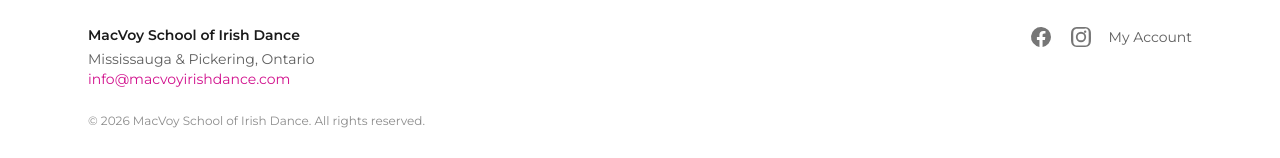
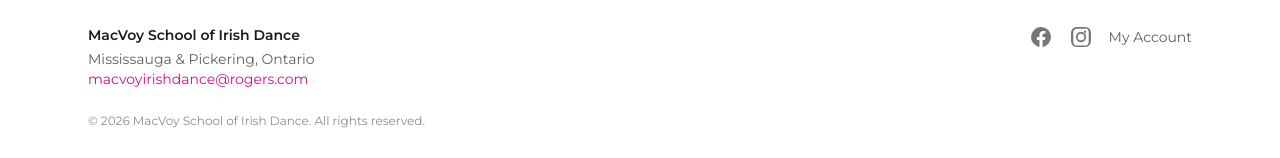
Before and after one commit to kaosityapp/macvoycms, a Next.js app: page / in a window 1280 px wide. Shown: the part 1089-1247 px from the top of the page. Built offline with nearby package versions, Linux system fonts and the light colour scheme; no server answers.

Commit message:
Replace info@macvoyirishdance.com with macvoyirishdance@rogers.com sitewide
Site footer contact link and the global error page's fallback contact
address.

```diff
--- a/src/app/(site)/layout.tsx
+++ b/src/app/(site)/layout.tsx
@@ -24,8 +24,8 @@
             <div>
               <div className="font-semibold text-brand-ink">MacVoy School of Irish Dance</div>
               <p className="mt-1">Mississauga &amp; Pickering, Ontario</p>
-              <a href="mailto:info@macvoyirishdance.com" className="text-brand-pink hover:underline">
-                info@macvoyirishdance.com
+              <a href="mailto:macvoyirishdance@rogers.com" className="text-brand-pink hover:underline">
+                macvoyirishdance@rogers.com
               </a>
             </div>
             <div className="flex items-center gap-4">
--- a/src/app/global-error.tsx
+++ b/src/app/global-error.tsx
@@ -31,7 +31,7 @@
           <h1 style={{ fontSize: '1.5rem', fontWeight: 700 }}>Something went wrong</h1>
           <p style={{ marginTop: '0.75rem', color: '#555' }}>
             Please refresh the page. If the problem continues, contact us at
-            info@macvoyirishdance.com.
+            macvoyirishdance@rogers.com.
           </p>
         </div>
       </body>
```
